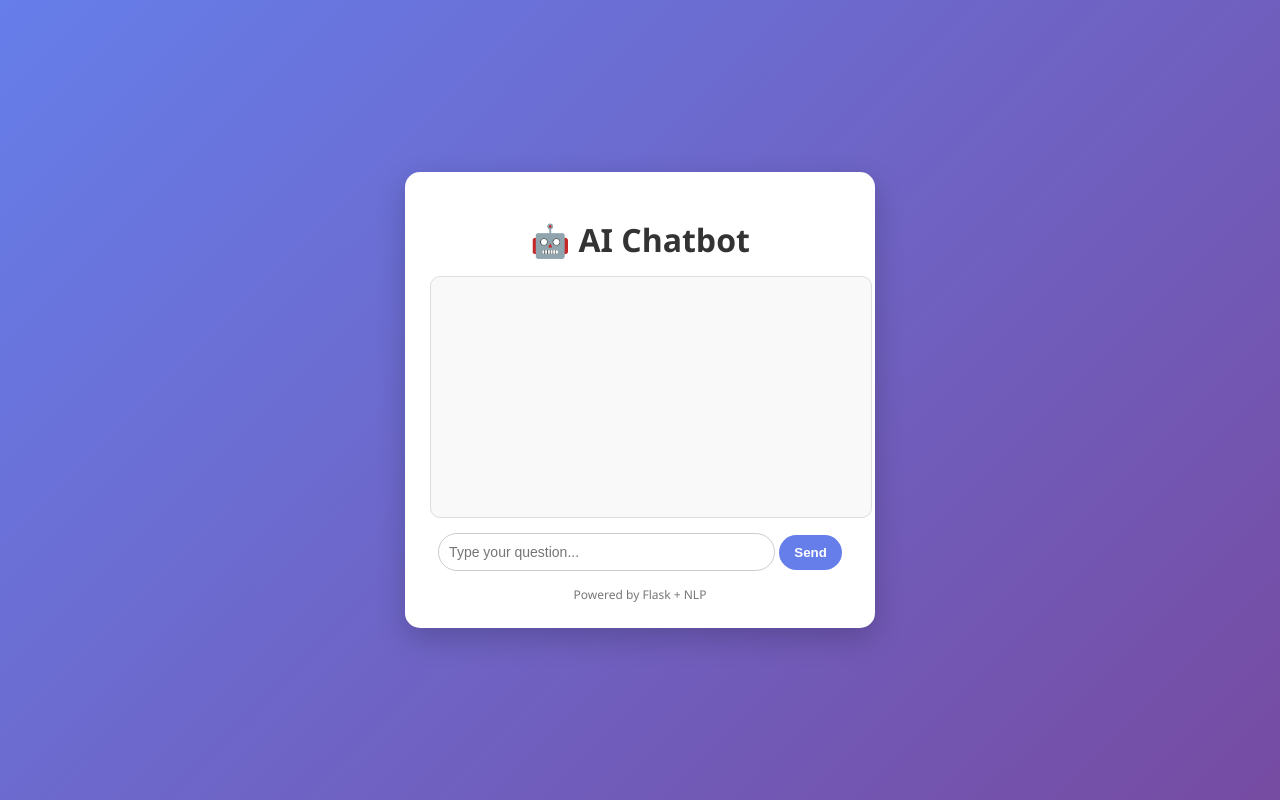
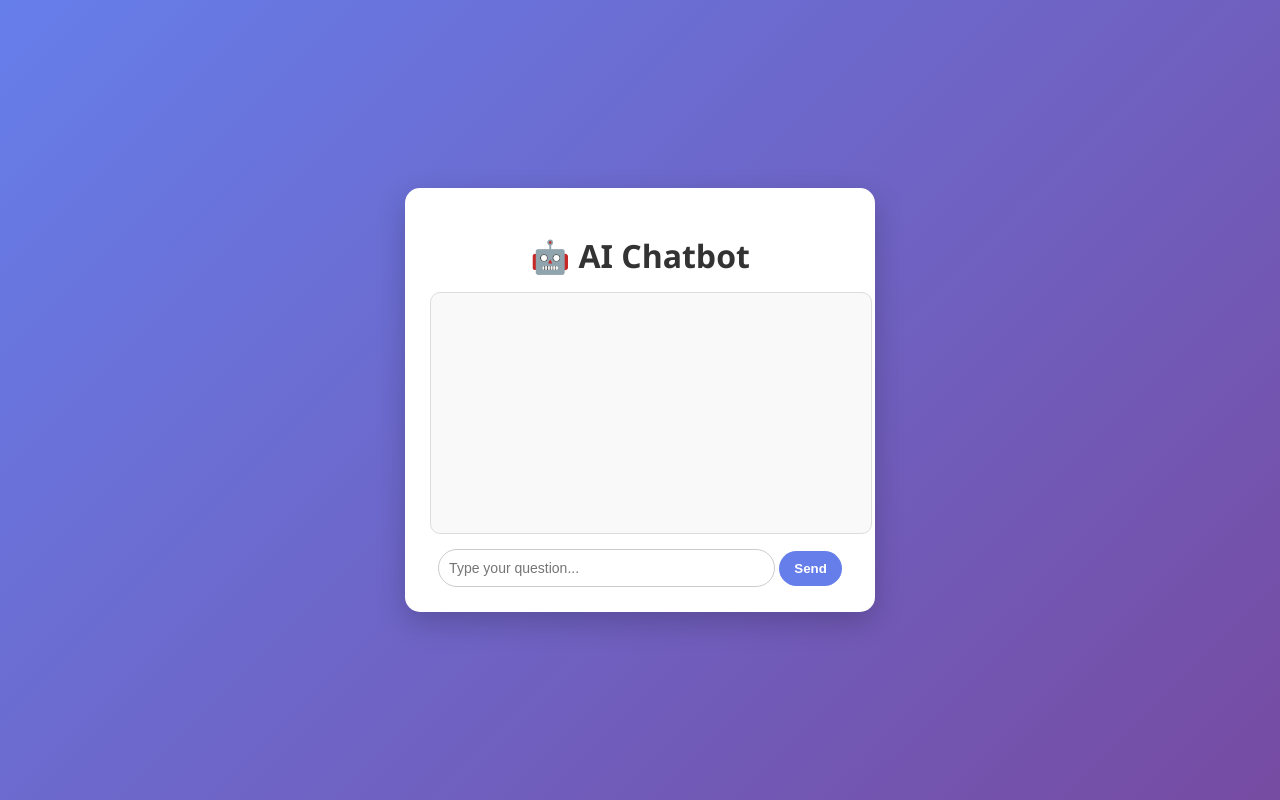
Before and after one commit to dipesh27kodak/chatbot, a Flask app: page / in a window 1280 px wide. Run offline with Flask 3, Linux system fonts and the light colour scheme.

Commit message:
home.html

```diff
--- a/templates/home.html
+++ b/templates/home.html
@@ -93,9 +93,6 @@
             <button type="submit">Send</button>
         </form>
 
-        <div class="footer">
-            Powered by Flask + NLP
-        </div>
 
     </div>
 
```
